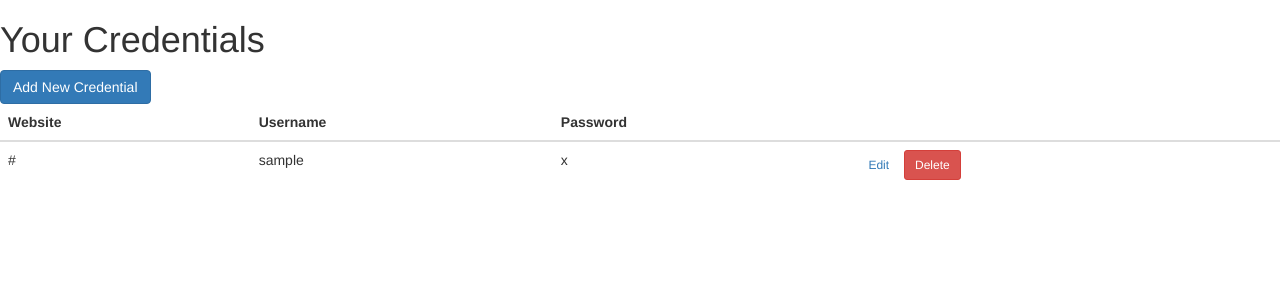
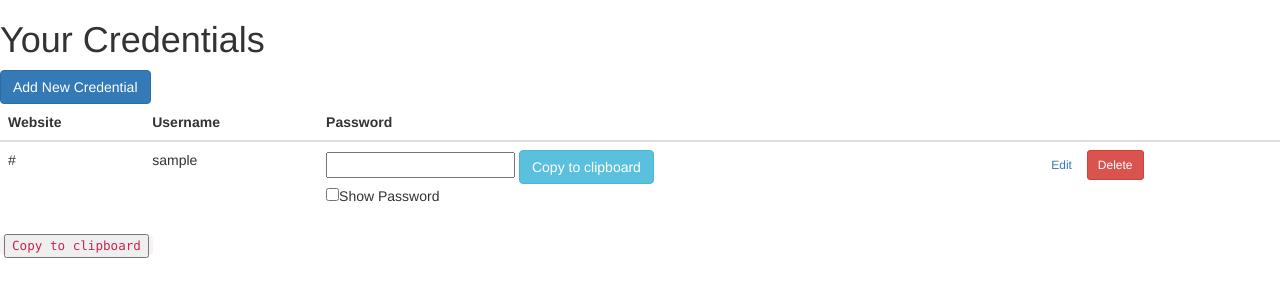
Before and after one commit to stevensio123/SafeKeep, a Flask app: template app/templates/vault/credentials.html in a window 1280 px wide. Shown: the part 52-352 px from the top of the page. Run offline with Flask 3, Linux system fonts and the light colour scheme; tables that the repository leaves empty hold one stand-in row (values such as "Sample post"); the template is opened without the code that fills it: values that come from a table or form of the project are taken from there, most other values are stand-ins (such as "Sample title", 1, 10 or a date in 2020); some libraries are stand-ins or nearby versions.

Commit message:
modified:   app/templates/vault/credentials.html

```diff
--- a/app/templates/vault/credentials.html
+++ b/app/templates/vault/credentials.html
@@ -18,7 +18,12 @@
     <tr>
       <td>{{ credential.website }}</td>
       <td>{{ credential.username }}</td>
-      <td>{{ credential.password }}</td>
+      <td>
+        <input type="password" value="{{ decrypt_credential(credential.encrypted_password).decode() }}" id="{{ credential.id}}">
+        <button type="button" class="btn btn-info" onclick="copyCode('{{ credential.id }}')">Copy to clipboard</button>
+        <br>
+        <input type="checkbox" onclick="myFunction('{{ credential.id }}')">Show Password
+      </td>
       <td>
         <a href="{{ url_for('vault.edit_credential', credential_id=credential.id) }}" class="btn btn-secondary btn-sm">Edit</a>
         <a href="{{ url_for('vault.delete_credential', credential_id=credential.id) }}" class="btn btn-danger btn-sm"
@@ -28,4 +33,51 @@
     {% endfor %}
   </tbody>
 </table>
+<div class="form-floating">
+  <p>
+    <code contenteditable="False">
+      {% for credential in credentials %}
+        {{ decrypt_credential(credential.encrypted_password).decode() }}
+        <button onclick="copyCode()">Copy to clipboard</button>
+      {% endfor %}
+    </code>
+  </p>
+  </div>
+
+<!--SCRIPTS HERE-->
+<script>
+  function myFunction(pid) {
+    var x = document.getElementById(pid);
+    if (x.type === "password") {
+      x.type = "text";
+    } else {
+      x.type = "password";
+    }
+  }
+</script>
+
+<script>
+  function copyCode(pid) {
+    // Get the text from the <code> element
+    // var text = document.querySelector("code").innerText;
+    var text = document.getElementById(pid).value;
+
+    // Create a temporary textarea element
+    var temp = document.createElement("textarea");
+    temp.value = text;
+    document.body.appendChild(temp);
+
+    // Select the text in the textarea
+    temp.select();
+
+    // Copy the text to the clipboard
+    document.execCommand("copy");
+
+    // Remove the textarea
+    document.body.removeChild(temp);
+
+    // Alert the user that the text was copied
+    alert("Copied to clipboard: " + text);
+  }
+</script>
 {% endblock %}
```
